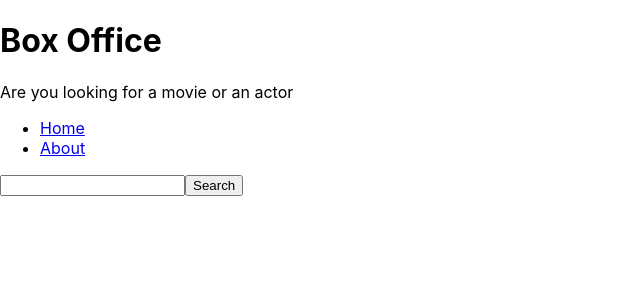
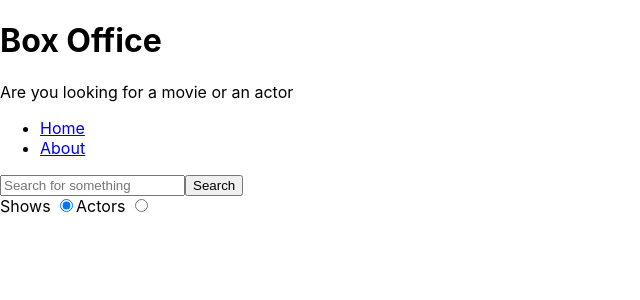
Before and after one commit to SanaProjects/box-office-app, a React (Create React App) app: page / in a window 1280 px wide. Shown: the top 300 px of the page, without its empty margins (0-640 px from the left). Built offline with nearby package versions, Linux system fonts and the light colour scheme.

Commit message:
added shows/actor option

```diff
--- a/src/misc/config.js
+++ b/src/misc/config.js
@@ -1,7 +1,7 @@
 const API_BASE_URL = 'https://api.tvmaze.com';
 
 export async function apiGet(queryString) {
-    const response = await fetch(`${API_BASE_URL}${queryString}`).then(r => r.json())
+    const response = await fetch(`${API_BASE_URL}${queryString}`).then(r => r.json());
 
     return response;
 }
--- a/src/pages/Home.js
+++ b/src/pages/Home.js
@@ -6,24 +6,23 @@
 
     const [input, setInput] = useState('');
     const [results, setResults] = useState(null);
+    const [searchOption, setSearchOption] = useState('shows');
+    const isShowSearch = searchOption === 'shows';
 
     const onInputChange = (ev) => {
       setInput(ev.target.value);
     };
 
     const onSearch = () => {
-      apiGet(`search/shows?q=${input}`).then(result =>{
+      apiGet(`/search/${searchOption}?q=${input}`).then(result =>{
         setResults(result);
-      // fetch(`https://api.tvmaze.com/search/shows?q=${input}`).then(r => r.json()).then(result =>{
-      //   setResults(result);
-      //   console.log(result);
       });
     };
 
     const onKeyDown = (ev) => {
        if(ev.keyCode === 13){
         onSearch();
-       }
+      }
     };
 
     const renderResults = () => {
@@ -32,19 +31,36 @@
        }
 
        if(results && results.length > 0) {
-        return <div> {results.map( (item)=><div key={item.show.id}>{item.show.name}</div>)} </div>
+        return results[0].show ? results.map( (item)=> (<div key={item.show.id}>{item.show.name}</div>)) : results.map( (item)=>(<div key={item.person.id}>{item.person.name}</div>))
+
+        // {results.map( (item)=><div key={item.show.id}>{item.show.name}</div>)}
        }
 
        return null;
     }
 
+    const onRadioChange = (ev) => {
+      setSearchOption(ev.target.value);
+
+    };
+    console.log(searchOption);
 
   return (
     <MainPageLayout>
-        <input type="text" onChange={onInputChange} onKeyDown={onKeyDown} value={input} />
+        <input type="text" placeholder='Search for something' onChange={onInputChange} onKeyDown={onKeyDown} value={input} />
          <button type='button' onClick={onSearch}>Search</button>
          {/* This is hooome page... */}
          {renderResults()}
+
+         <div>
+            <label htmlFor="shows-search">
+              Shows <input id="shows-search" type="radio" value="shows" checked={isShowSearch} onChange={onRadioChange} />
+            </label>
+
+            <label htmlFor="actors-search">
+              Actors <input id="actors-search" type="radio" value="people" checked={!isShowSearch} onChange={onRadioChange} />
+            </label>
+         </div>
     </MainPageLayout>
   )
 }
```
